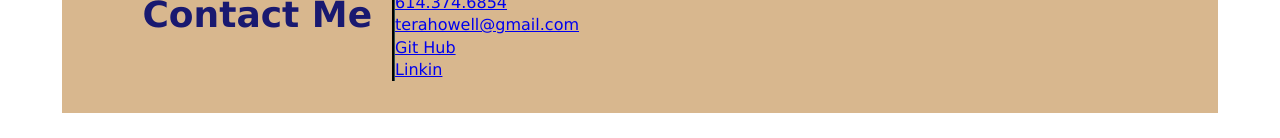
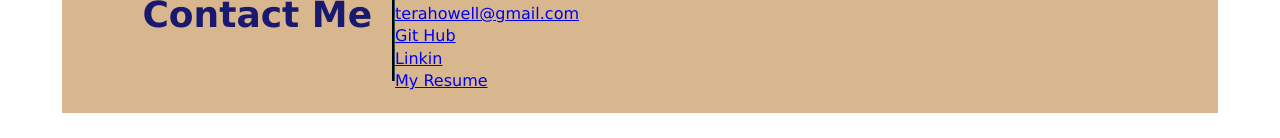
Before and after one commit to TLH3810/02-My-Profile-Page, a plain HTML site: page index.html in a window 1280 px wide. Shown: the part 1844-1982 px from the top of the page. Drawn offline with Linux system fonts and the light colour scheme.

Commit message:
Update index.html
Added a link to my resume

```diff
--- a/index.html
+++ b/index.html
@@ -95,6 +95,7 @@
                 <LI><a href="mailto:terahowell@gmail.com">terahowell@gmail.com</a></LI>
                  <Li><a href="https://github.com/TLH3810">Git Hub</a> </Li>
                 <LI><a href="https://www.linkedin.com/in/tera-howell-690795a/">Linkin</a></LI>
+                <li><a href="assets/Tera Howell Resume 2020.pages">My Resume</a></li>
             </ul>
 
         </section>
```
